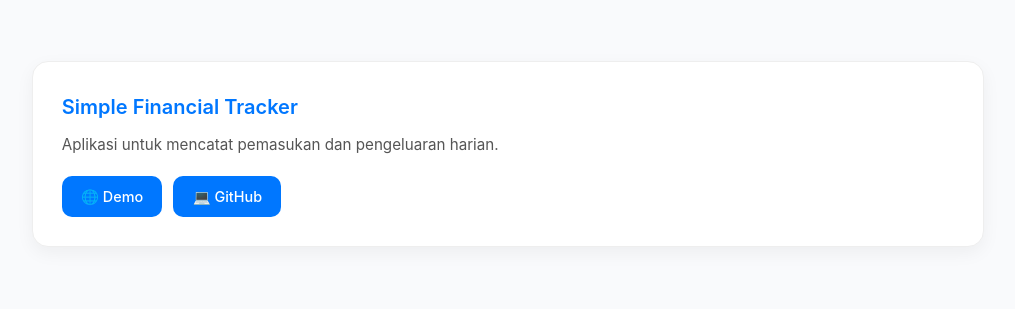
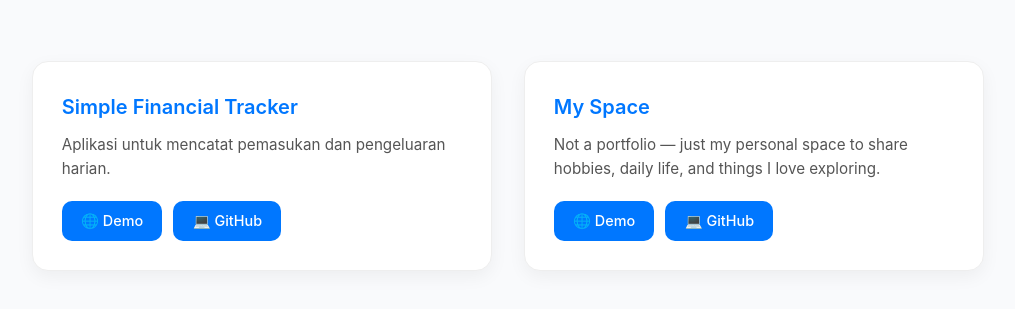
Before and after one commit to zann06/Kumpulan-Project-Latihan, a plain HTML site: page index.html in a window 1280 px wide. Shown: the part 143-452 px from the top of the page, without its empty margins (132-1147 px from the left). Drawn offline with Linux system fonts and the light colour scheme.

Commit message:
Update index.html

```diff
--- a/index.html
+++ b/index.html
@@ -126,6 +126,15 @@
             </div>
         </div>
 
+        <div class="card">
+            <h2>My Space</h2>
+            <p>Not a portfolio — just my personal space to share hobbies, daily life, and things I love exploring.</p>
+            <div class="links">
+                <a href="https://znmyspace.netlify.app/" target="_blank">🌐 Demo</a>
+                <a href="https://github.com/zann06" target="_blank">💻 GitHub</a>
+            </div>
+        </div>
+
 </body>
 
 </html>
```
